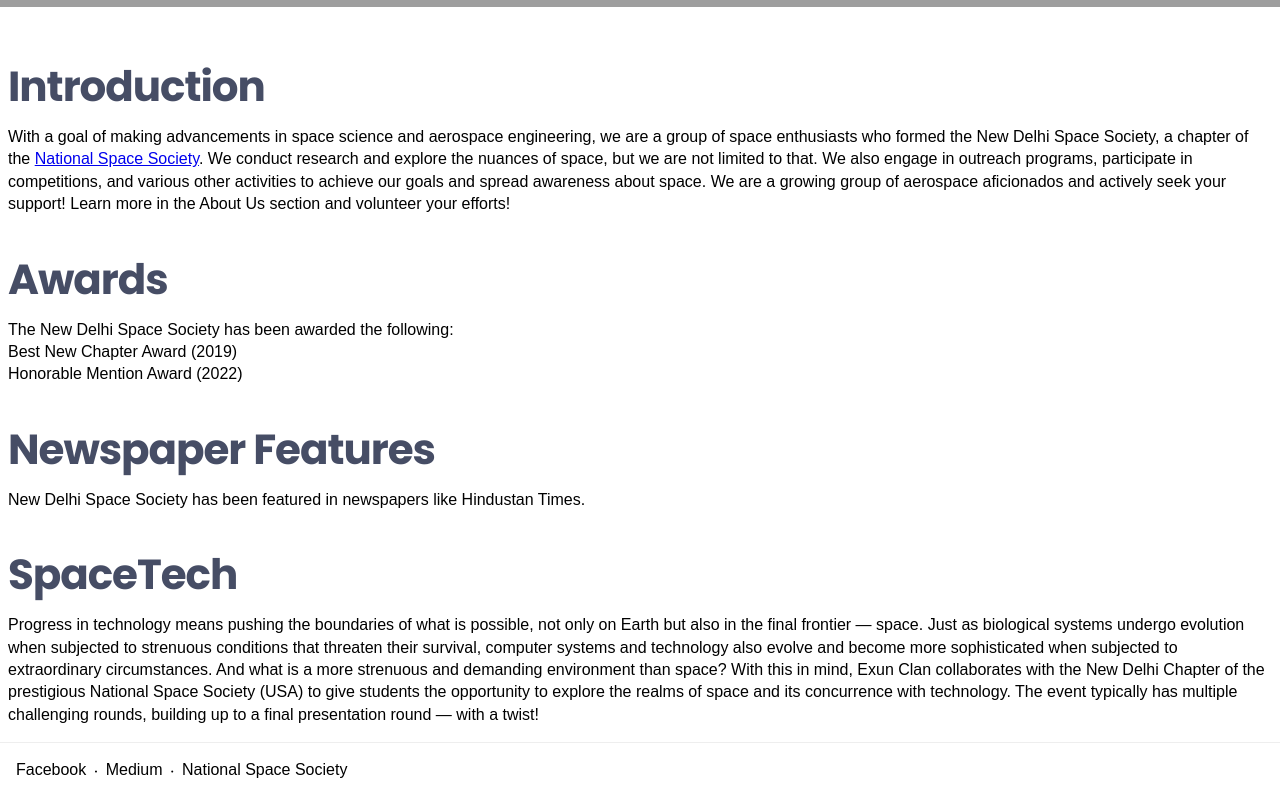
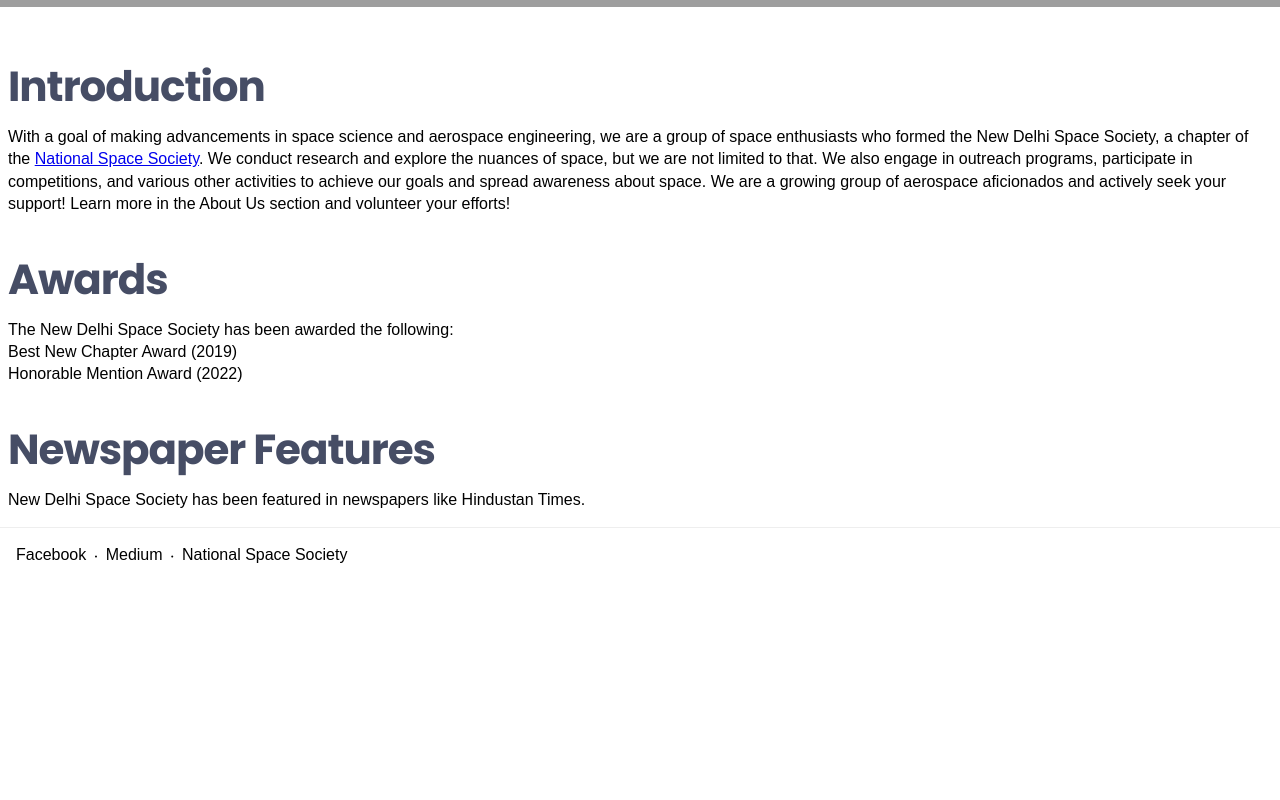
Before and after one commit to New-Delhi-Space-Society/new-delhi-space-society.github.io, a Next.js app: page / in a window 1280 px wide. Shown: the part 341-1141 px from the top of the page. After the commit the page ends 926 px from the top, so only its background shows below. Built offline with nearby package versions, Linux system fonts and the light colour scheme; grey boxes are pictures that could not be loaded.

Commit message:
Update Contents.tsx

```diff
--- a/components/index/Contents.tsx
+++ b/components/index/Contents.tsx
@@ -27,11 +27,6 @@ export default function Contents() {
       <SubHeadingContents title="Newspaper Features">
         <KBody>New Delhi Space Society has been featured in newspapers like Hindustan Times.</KBody>
       </SubHeadingContents>
-      <SubHeadingContents title="SpaceTech">
-        <KBody>
-          Progress in technology means pushing the boundaries of what is possible, not only on Earth but also in the final frontier — space. Just as biological systems undergo evolution when subjected to strenuous conditions that threaten their survival, computer systems and technology also evolve and become more sophisticated when subjected to extraordinary circumstances. And what is a more strenuous and demanding environment than space? With this in mind, Exun Clan collaborates with the New Delhi Chapter of the prestigious National Space Society (USA) to give students the opportunity to explore the realms of space and its concurrence with technology. The event typically has multiple challenging rounds, building up to a final presentation round — with a twist!
-        </KBody>
-      </SubHeadingContents>
     </AppContainer>
   );
 }
```
